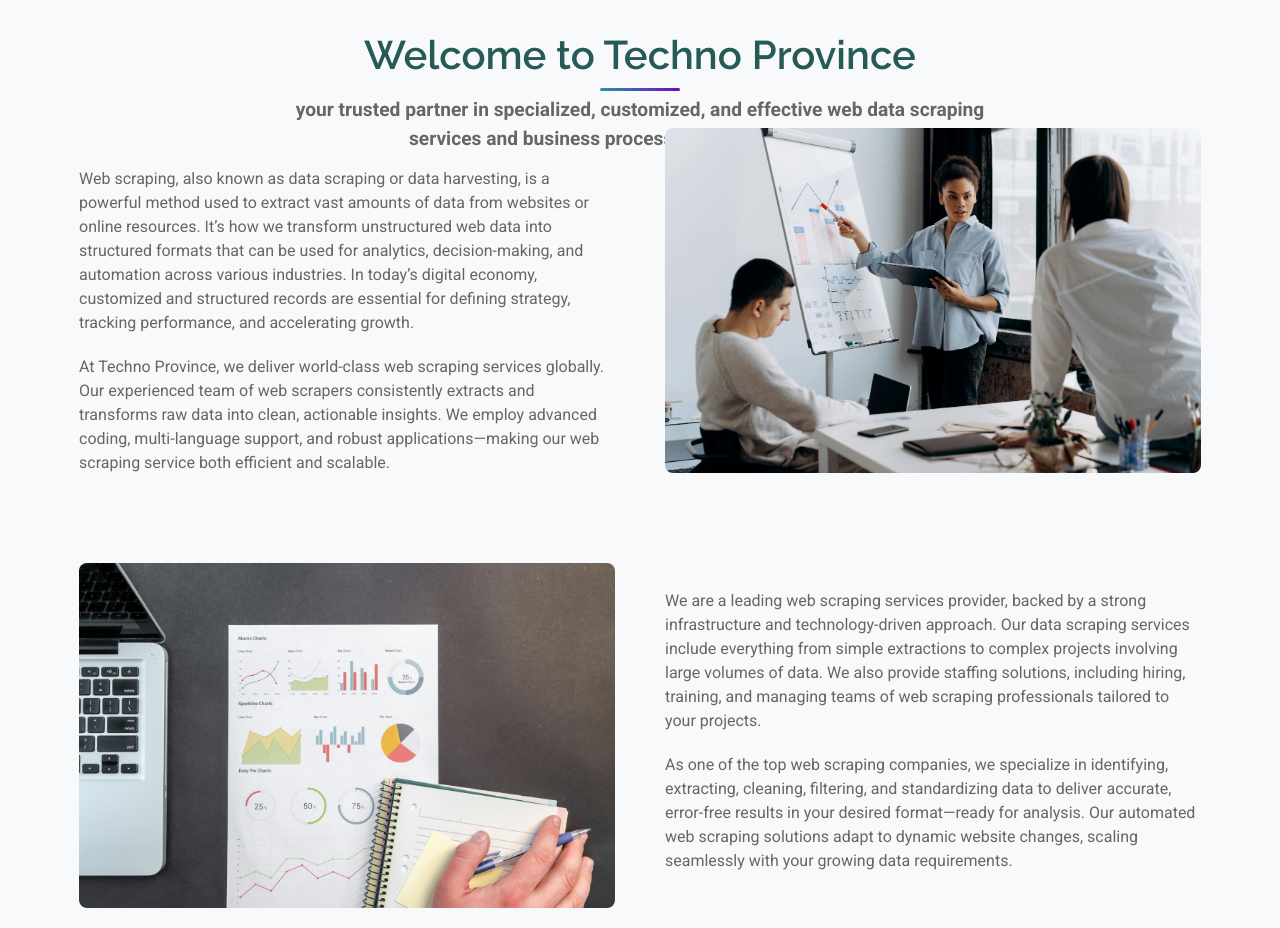
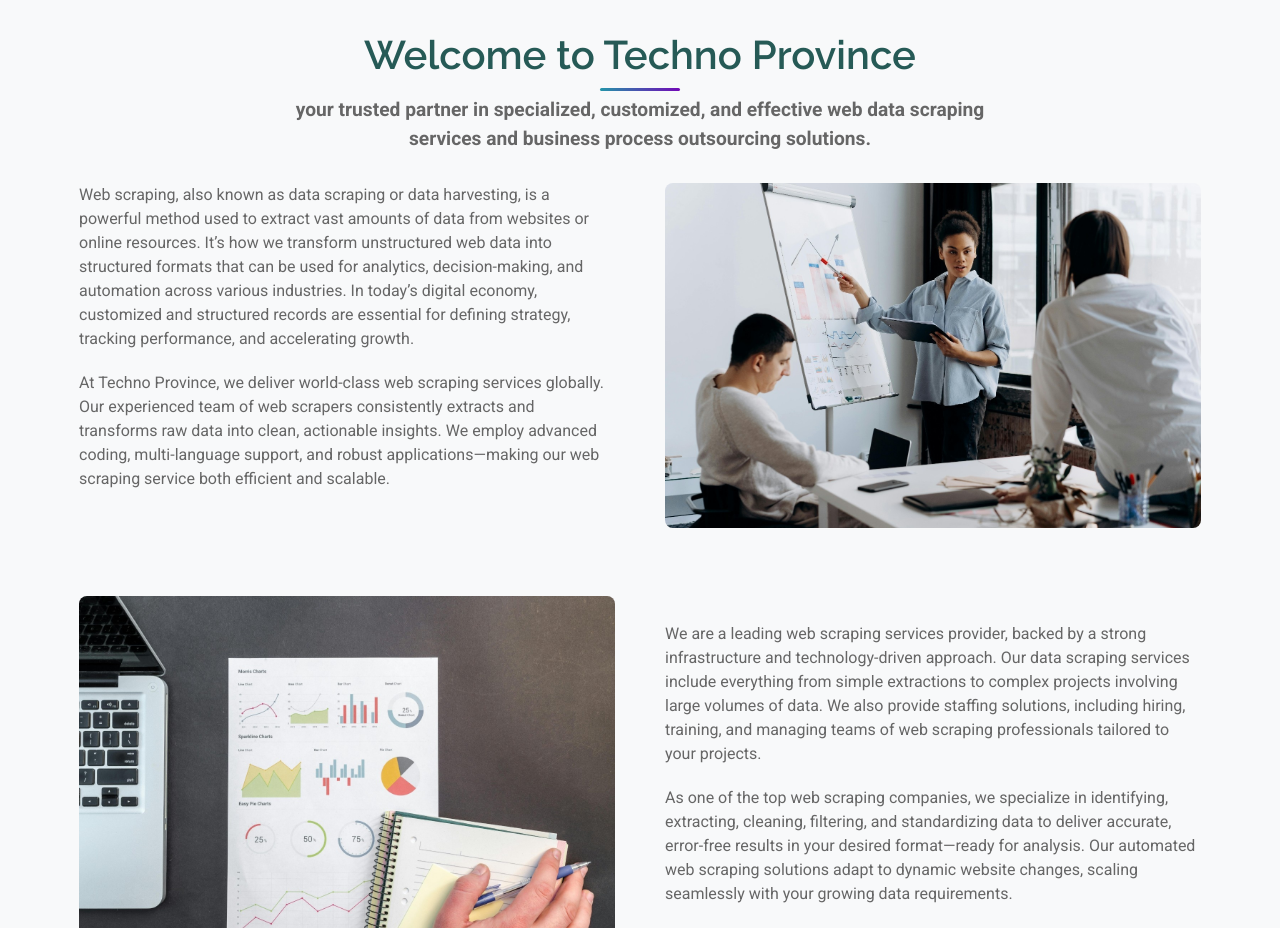
Before and after one commit to Satyam0846/technoprovince, a plain HTML site: page data-scraping-services-outsourcing.html in a window 1280 px wide. Shown: the part 787-1715 px from the top of the page. Drawn offline with Linux system fonts and the light colour scheme; no server answers.

Commit message:
6th commit

```diff
--- a/assets/css/newstyle1.css
+++ b/assets/css/newstyle1.css
@@ -1344,7 +1344,7 @@
   }
 
   .img_align1{
-    margin-top: -26px;
+    margin-top: 51px;
   }
 
 .img_align2{
```
